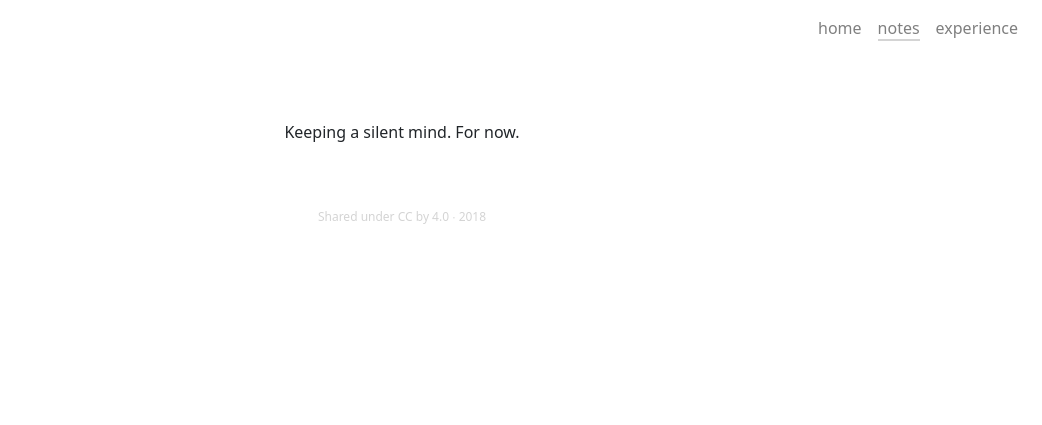
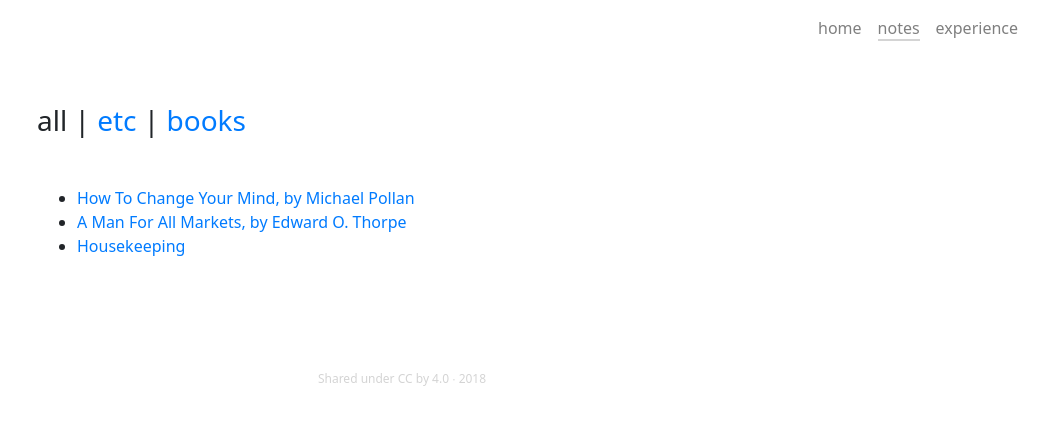
Before and after one commit to mavram/mavram.github.io, a Jekyll site: the page built from notes.html, in a window 1280 px wide. Shown: the top 425 px of the page, without its empty margins (238-1280 px from the left). Built offline with Jekyll 4.4.1, drawn with Linux system fonts in a browser that asks for light colours; Markdown is read by kramdown in place of the engine named in the settings.

Commit message:
basic tags

```diff
--- a/_config.yaml
+++ b/_config.yaml
@@ -1,2 +1,4 @@
 plugins:
   - jekyll-sitemap
+
+markdown: redcarpet
--- a/_layouts/default.html
+++ b/_layouts/default.html
@@ -26,7 +26,7 @@
         {{ content }}
 
         <div class="d-print-none container">
-            <div class="row mt-5 mb-3">
+            <div class="row mt-5 pt-5 mb-3">
                     <div class="col-md">
                         <footer>
                             <p class="text-center text-faded">
--- /dev/null
+++ b/_posts/2018-05-28-a-man-for-all-markets.md
@@ -0,0 +1,6 @@
+---
+layout: post
+title: A Man For All Markets, by Edward O. Thorpe
+tags: books
+notes-marker: active-with-caret
+---
--- /dev/null
+++ b/_posts/2018-06-12-how-to-change-your-mind.md
@@ -0,0 +1,6 @@
+---
+layout: post
+title: How To Change Your Mind, by Michael Pollan
+tags: books
+notes-marker: active-with-caret
+---
--- a/css/styles.css
+++ b/css/styles.css
@@ -27,3 +27,9 @@ a:hover, a:visited, a:link, a:active {
 .avatar:hover img:last-child {
     display:inline-block
 }
+
+.display-5 {
+    font-size: 1.75rem;
+    font-weight: 300;
+    line-height: 1.2;
+  }
--- a/notes.html
+++ b/notes.html
@@ -3,18 +3,23 @@ layout: default
 notes-marker: active-with-caret
 ---
 <div class="container">
-    <div class="row mt-5">
-        <div class="col">
-            {% assign noOfPosts = 0 %}
+    <div class="row mt-5 justify-content-center">
+        <div class="col-8">
+            <p class="display-5 mb-5">
+                all
+                {% for tag in site.tags %}
+                    | <a href="/tags/{{ tag[0] }}">{{ tag[0] }}</a>
+                {% endfor %}
+            </p>
+
             <ul>
                 {% for post in site.posts %}
-                {% assign noOfPosts = noOfPosts | plus: 1 %}
                 <li>
                     <a href="{{ post.url }}">{{ post.title }}</a>
                 </li>
                 {% endfor %}
             </ul>
-            {% if noOfPosts == 0 %}
+            {% if site.posts.size == 0 %}
             <p class="text-center">Keeping a silent mind. For now.</p>
             {% endif %}
         </div>
--- /dev/null
+++ b/tags/books.html
@@ -0,0 +1,5 @@
+---
+layout: notes-by-tag
+tag: books
+notes-marker: active-with-caret
+---
--- /dev/null
+++ b/tags/etc.html
@@ -0,0 +1,5 @@
+---
+layout: notes-by-tag
+tag: etc
+notes-marker: active-with-caret
+---
--- /dev/null
+++ b/tags/kb.html
@@ -0,0 +1,5 @@
+---
+layout: notes-by-tag
+tag: kb
+notes-marker: active-with-caret
+---
```
Also changed, not shown: _layouts/notes-by-tag.html (added, +21 -0 lines), _layouts/post.html (added, +18 -0 lines), _posts/2018-05-21-housekeeping.md (added, +23 -0 lines).
